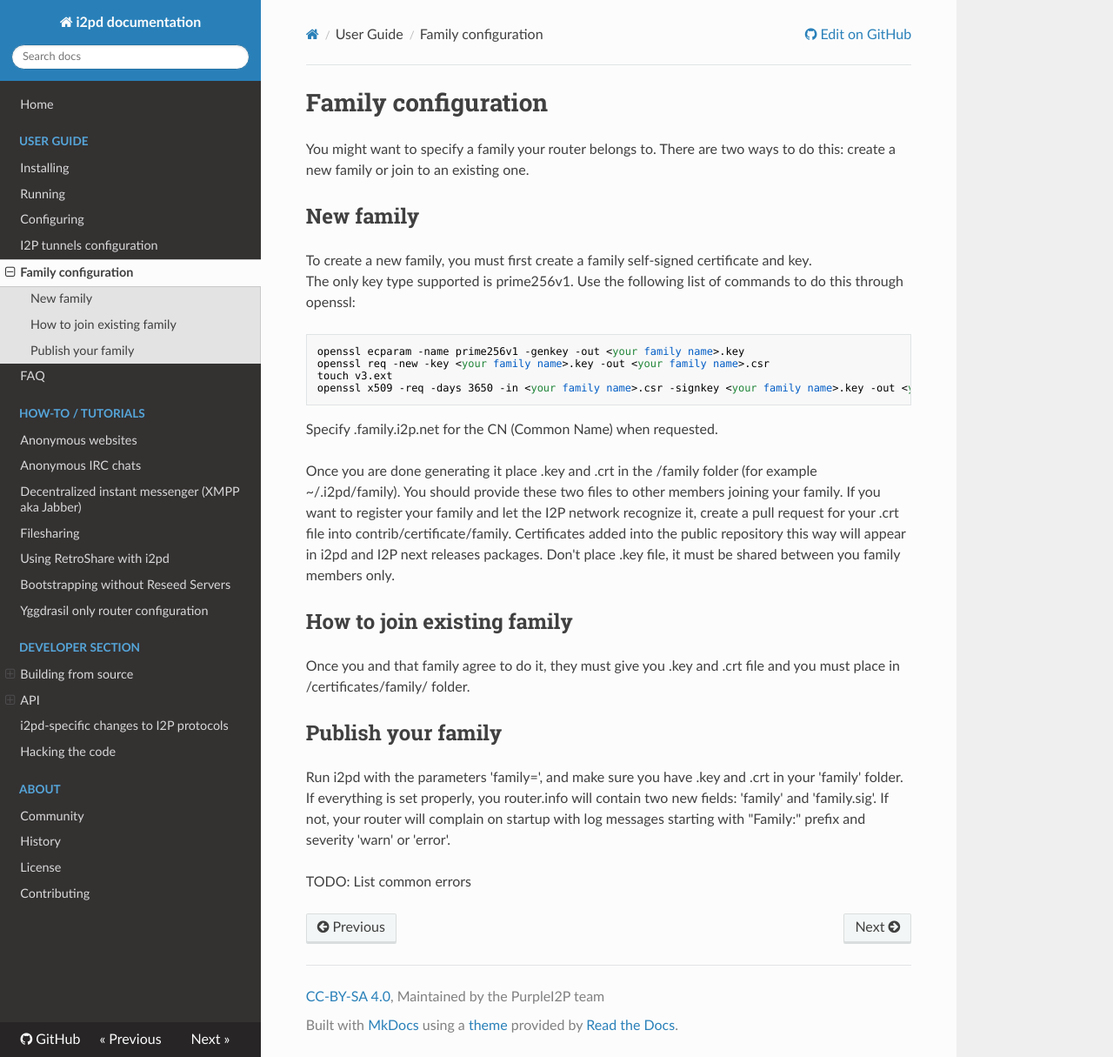
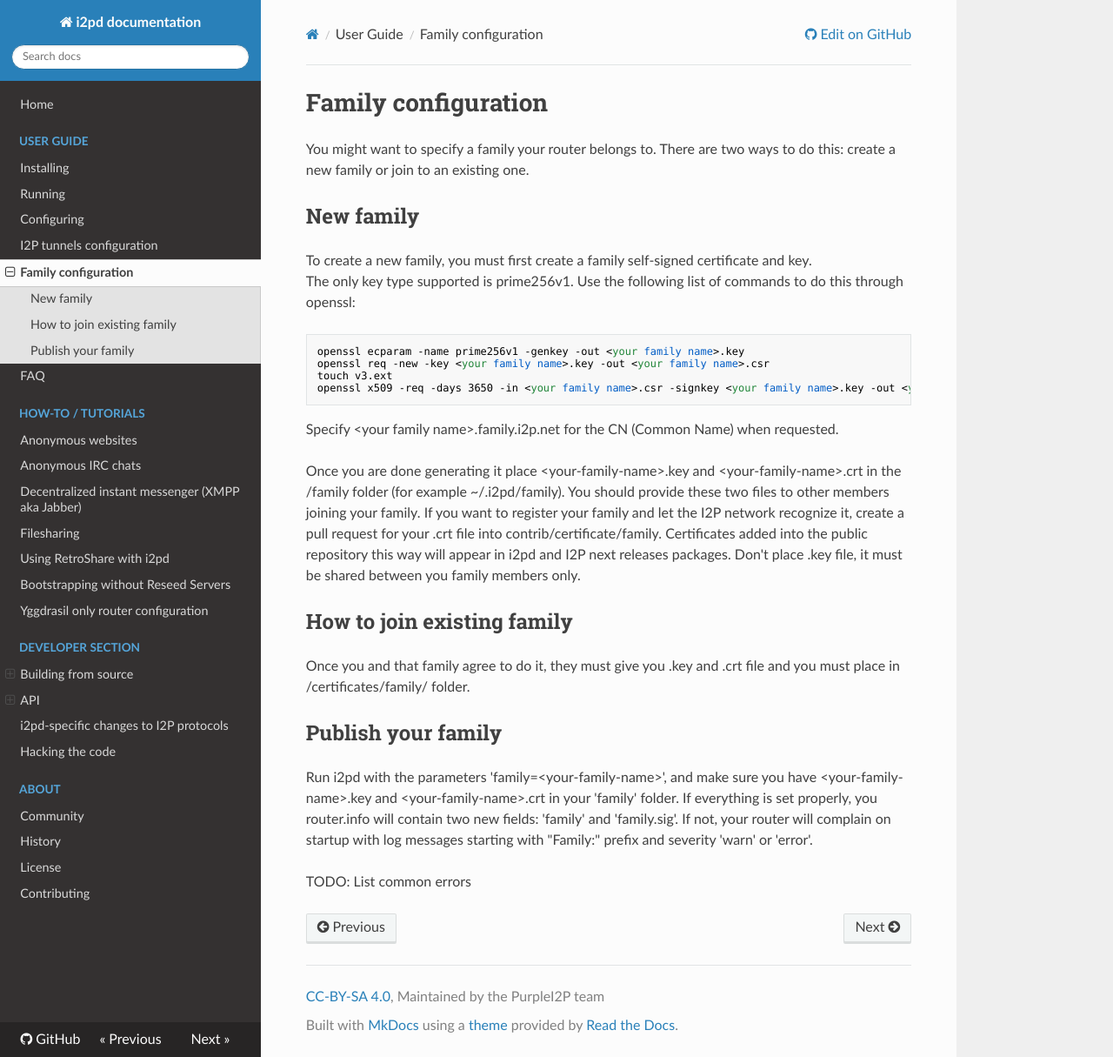
Before and after one commit to PurpleI2P/i2pd_docs_en, an MkDocs documentation site: the page built from docs/user-guide/family.md, in a window 1280 px wide and 1215 px high. Shown: the whole window at 87% size. Built offline with MkDocs 1.6.1, drawn with Linux system fonts in a browser that asks for light colours; nearby versions of some CDN libraries; old or Windows-style settings are respelled for this version of MkDocs.

Commit message:
fixed you-family-name brackets

```diff
--- a/docs/user-guide/family.md
+++ b/docs/user-guide/family.md
@@ -16,9 +16,9 @@ Use the following list of commands to do this through openssl:
     touch v3.ext
     openssl x509 -req -days 3650 -in <your family name>.csr -signkey <your family name>.key -out <your family name>.crt -extfile v3.ext
 
-Specify <your family name>.family.i2p.net for the CN (Common Name) when requested.
+Specify &lt;your family name>.family.i2p.net for the CN (Common Name) when requested.
 
-Once you are done generating it place <your-family-name>.key and <your-family-name>.crt in the <ip2d data>/family folder (for example ~/.i2pd/family).
+Once you are done generating it place &lt;your-family-name>.key and &lt;your-family-name>.crt in the <ip2d data>/family folder (for example ~/.i2pd/family).
 You should provide these two files to other members joining your family.
 If you want to register your family and let the I2P network recognize it, create a pull request for your .crt file into contrib/certificate/family.
 Certificates added into the public repository this way will appear in i2pd and I2P next releases packages. Don't place .key file, it must be shared between you family members only.
@@ -31,7 +31,7 @@ Once you and that family agree to do it, they must give you .key and .crt file a
 Publish your family
 -------------------
 
-Run i2pd with the parameters 'family=<your-family-name>', and make sure you have <your-family-name>.key and <your-family-name>.crt in your 'family' folder.
+Run i2pd with the parameters 'family=&lt;your-family-name>', and make sure you have &lt;your-family-name>.key and &lt;your-family-name>.crt in your 'family' folder.
 If everything is set properly, you router.info will contain two new fields: 'family' and 'family.sig'.
 If not, your router will complain on startup with log messages starting with "Family:" prefix and severity 'warn' or 'error'.
 
```
